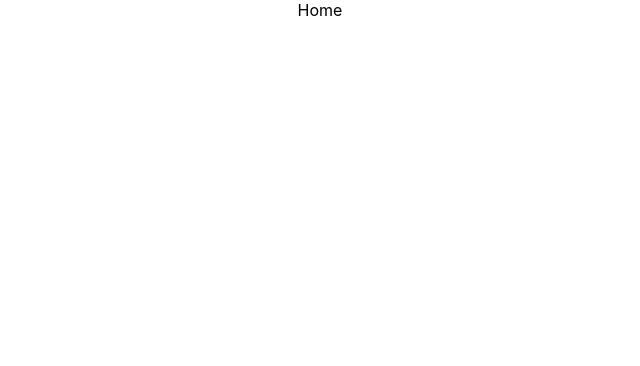
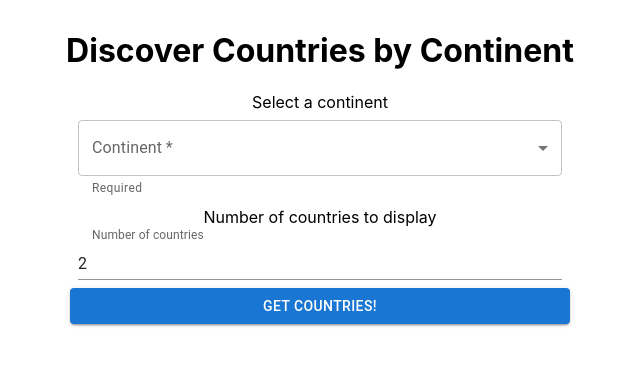
Before and after one commit to Felooo8/react-continent-countries, a React (Create React App) app: page / in a window 1280 px wide. Shown: the top 366 px of the page, without its empty margins (320-960 px from the left). Built offline with nearby package versions, Linux system fonts and the light colour scheme.

Commit message:
Added Form with basic CSS

```diff
--- a/public/index.html
+++ b/public/index.html
@@ -1,14 +1,12 @@
 <!DOCTYPE html>
 <html lang="en">
+
   <head>
     <meta charset="utf-8" />
     <link rel="icon" href="%PUBLIC_URL%/favicon.ico" />
     <meta name="viewport" content="width=device-width, initial-scale=1" />
     <meta name="theme-color" content="#000000" />
-    <meta
-      name="description"
-      content="Web site created using create-react-app"
-    />
+    <meta name="description" content="Web site created using create-react-app" />
     <link rel="apple-touch-icon" href="%PUBLIC_URL%/logo192.png" />
     <!--
       manifest.json provides metadata used when your web app is installed on a
@@ -24,8 +22,9 @@
       work correctly both with client-side routing and a non-root public URL.
       Learn how to configure a non-root public URL by running `npm run build`.
     -->
-    <title>React App</title>
+    <title>Discover Countries by Continent</title>
   </head>
+
   <body>
     <noscript>You need to enable JavaScript to run this app.</noscript>
     <div id="root"></div>
@@ -40,4 +39,5 @@
       To create a production bundle, use `npm run build` or `yarn build`.
     -->
   </body>
+
 </html>
--- /dev/null
+++ b/src/Components/Form.tsx
@@ -0,0 +1,93 @@
+import { Button, Input, TextField } from "@mui/material";
+import FormControl from "@mui/material/FormControl";
+import FormHelperText from "@mui/material/FormHelperText";
+import InputLabel from "@mui/material/InputLabel";
+import MenuItem from "@mui/material/MenuItem";
+import Select, { SelectChangeEvent } from "@mui/material/Select";
+import React from "react";
+
+const continents = {
+  AF: "Africa",
+  AS: "Asia",
+  EU: "Europe",
+  NA: "North America",
+  SA: "South America",
+  OC: "Oceania",
+  AN: "Antarctica",
+};
+
+interface Props {
+  toggleSelectContinent: (continent: string) => void;
+  selectedContinent: string;
+  toggleSetNumberOfCountries: (numberOfCountries: number) => void;
+  numberOfCountries: number;
+  toggleFetch: () => void;
+}
+
+export default function Form(props: Props) {
+  const handleChangeContinent = (event: SelectChangeEvent) => {
+    props.toggleSelectContinent(event.target.value);
+  };
+
+  const handleChangeNumber = (event: React.ChangeEvent<HTMLInputElement>) => {
+    const newValue = parseInt(event.target.value);
+    props.toggleSetNumberOfCountries(newValue);
+  };
+
+  const handleFetch = (event: { preventDefault: () => void }) => {
+    event.preventDefault();
+    props.toggleFetch();
+  };
+
+  return (
+    <React.Fragment>
+      <form
+        onSubmit={handleFetch}
+        style={{
+          display: "grid",
+          margin: "auto",
+          maxWidth: "500px",
+        }}
+      >
+        <label>Select a continent</label>
+        <FormControl required sx={{ m: 1, minWidth: 120 }}>
+          <InputLabel>Continent</InputLabel>
+          <Select
+            autoWidth
+            value={props.selectedContinent}
+            label="Continent *"
+            onChange={handleChangeContinent}
+          >
+            <MenuItem value="">
+              <em>Select Continent</em>
+            </MenuItem>
+            {Object.entries(continents).map(([code, name]) => (
+              <MenuItem key={code} value={code}>
+                {name}
+              </MenuItem>
+            ))}
+          </Select>
+          <FormHelperText>Required</FormHelperText>
+        </FormControl>
+        <label>Number of countries to display</label>
+        <FormControl sx={{ m: 1, minWidth: 120 }}>
+          <InputLabel>Number of countries</InputLabel>
+
+          <Input
+            value={props.numberOfCountries}
+            size="small"
+            onChange={handleChangeNumber}
+            inputProps={{
+              min: 2,
+              max: 10,
+              type: "number",
+            }}
+          />
+        </FormControl>
+        <Button variant="contained" type="submit">
+          Get countries!
+        </Button>
+      </form>
+    </React.Fragment>
+  );
+}
--- a/src/Screens/Home.tsx
+++ b/src/Screens/Home.tsx
@@ -1,5 +1,32 @@
-import React from "react";
+import React, { useState } from "react";
+import Form from "../Components/Form";
 
 export default function Home() {
-  return <div>Home</div>;
+  const [selectedContinent, setSelectedContinent] = useState<string>("");
+  const [numberOfCountries, setNumberOfCountries] = useState<number>(2);
+
+  const toggleSelectContinent = (continent: string) => {
+    setSelectedContinent(continent);
+  };
+
+  const toggleSetNumberOfCountries = (numberOfCountries: number) => {
+    setNumberOfCountries(numberOfCountries);
+  };
+
+  const fetchCountries = () => {
+    console.log(selectedContinent, numberOfCountries);
+  };
+
+  return (
+    <div style={{ padding: "10px" }}>
+      <h1>Discover Countries by Continent</h1>
+      <Form
+        selectedContinent={selectedContinent}
+        toggleSelectContinent={toggleSelectContinent}
+        numberOfCountries={numberOfCountries}
+        toggleSetNumberOfCountries={toggleSetNumberOfCountries}
+        toggleFetch={fetchCountries}
+      />
+    </div>
+  );
 }
```
